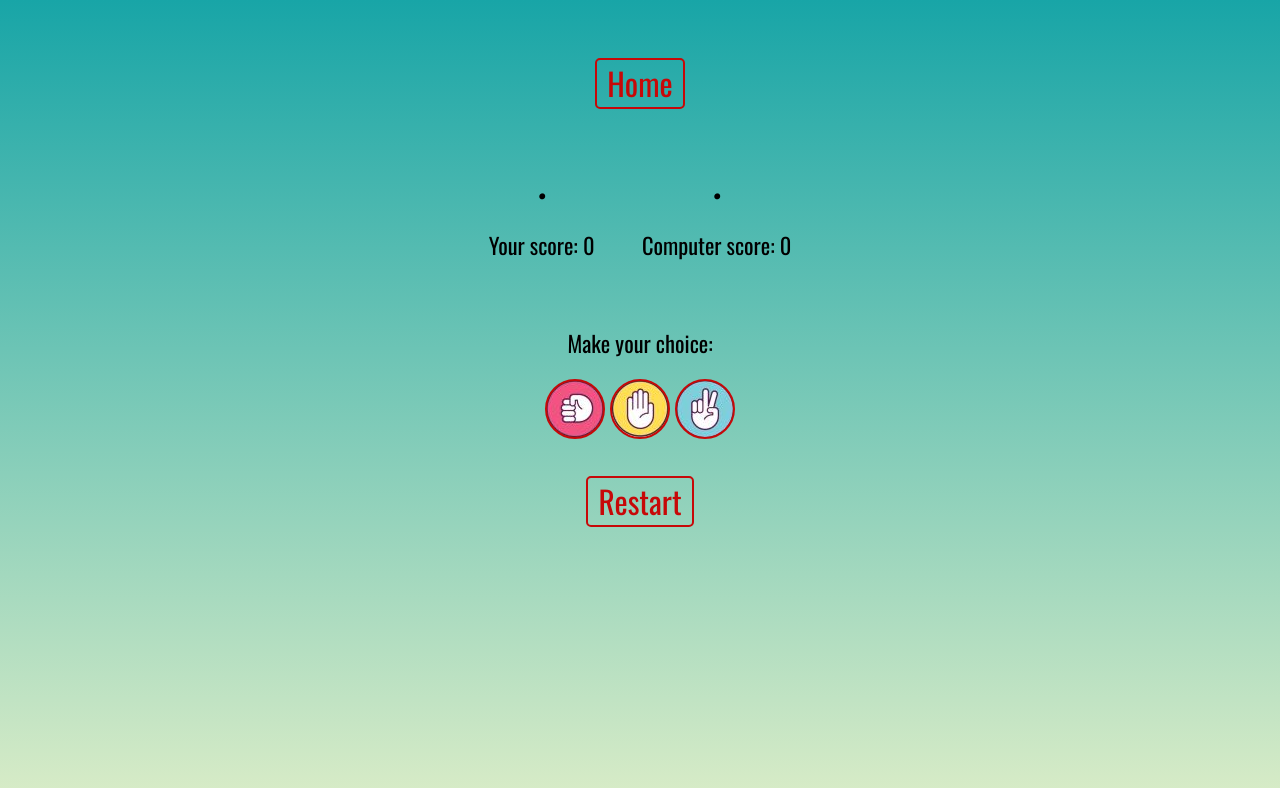
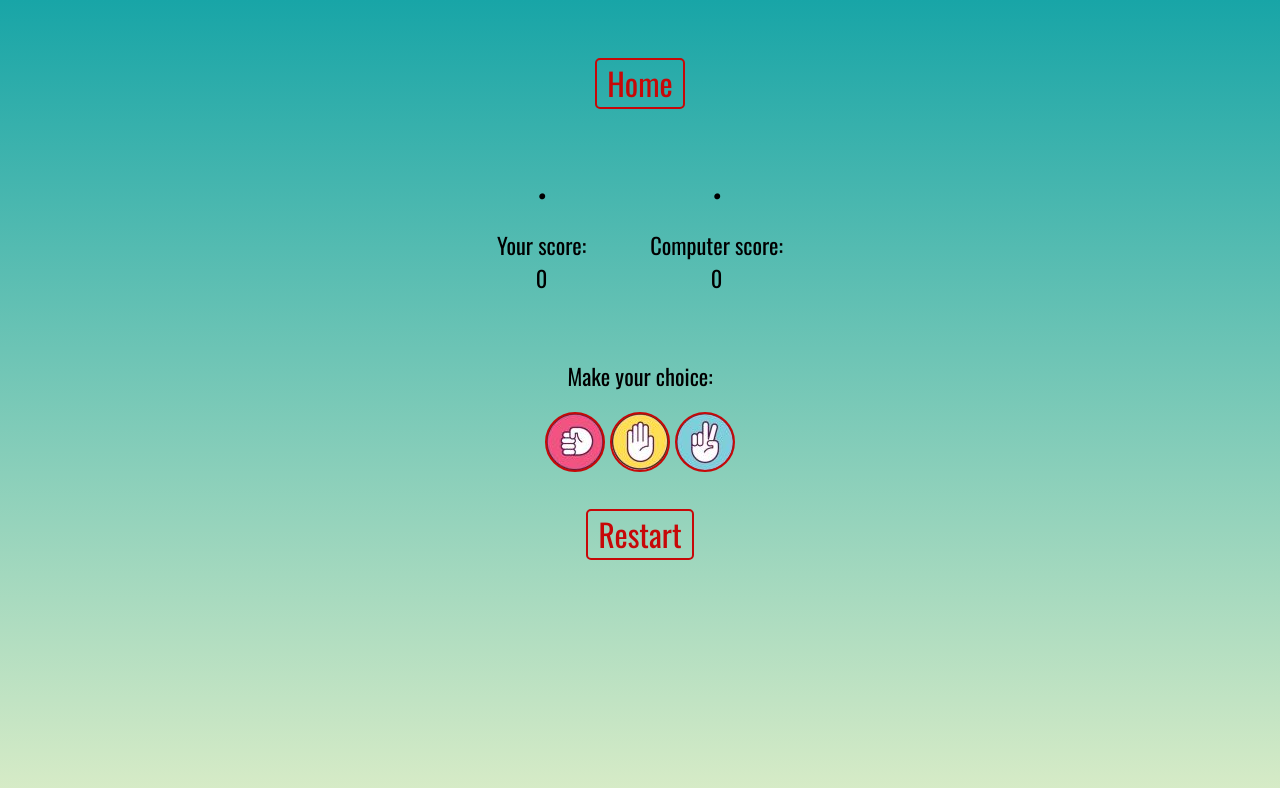
Before and after one commit to assofiejakobsson/Rock-paper-scissors-game, a plain HTML site: page game.html in a window 1280 px wide. Drawn offline with nearby package versions, Linux system fonts and the light colour scheme.

Commit message:
Change the height on landingpage.And ad a br to the score in game page

```diff
--- a/assets/css/style.css
+++ b/assets/css/style.css
@@ -33,7 +33,7 @@ h2,
 #home-container {
     max-width: 400px;
     width: 75%;
-    min-height: 350px;
+    min-height: 450px;
     font-size: 100%;
     display: flex;
     text-align: center;
--- a/game.html
+++ b/game.html
@@ -26,11 +26,11 @@
         <div id="game-overview">
             <div id="user-choise-score">
                 <h2><span id="your-choise"></span>.</h2>
-                <p>Your score: <span id="your-score">0</span></p>
+                <p>Your score: <br> <span id="your-score">0</span></p>
             </div>
             <div id="computer-choise-score">
                 <h2><span id="computer-choise"></span>.</h2>
-                <p>Computer score: <span id="computer-score">0</span></p>
+                <p>Computer score: <br> <span id="computer-score">0</span></p>
             </div>
         </div>
         <!--Win lose message-->
```
